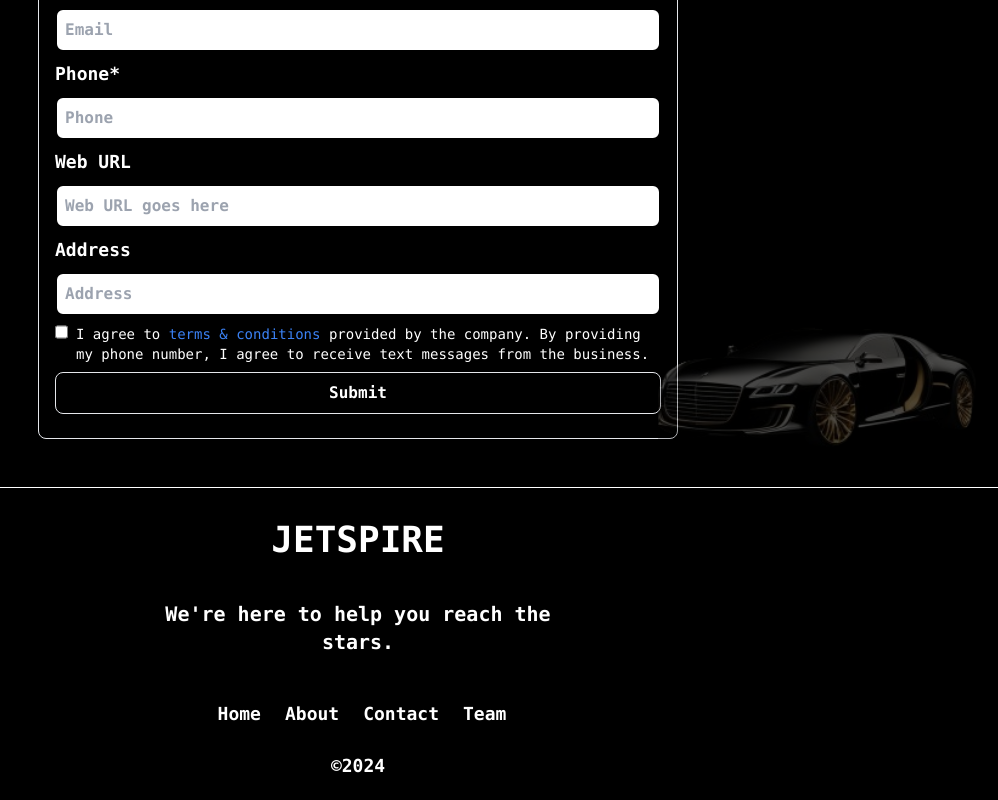
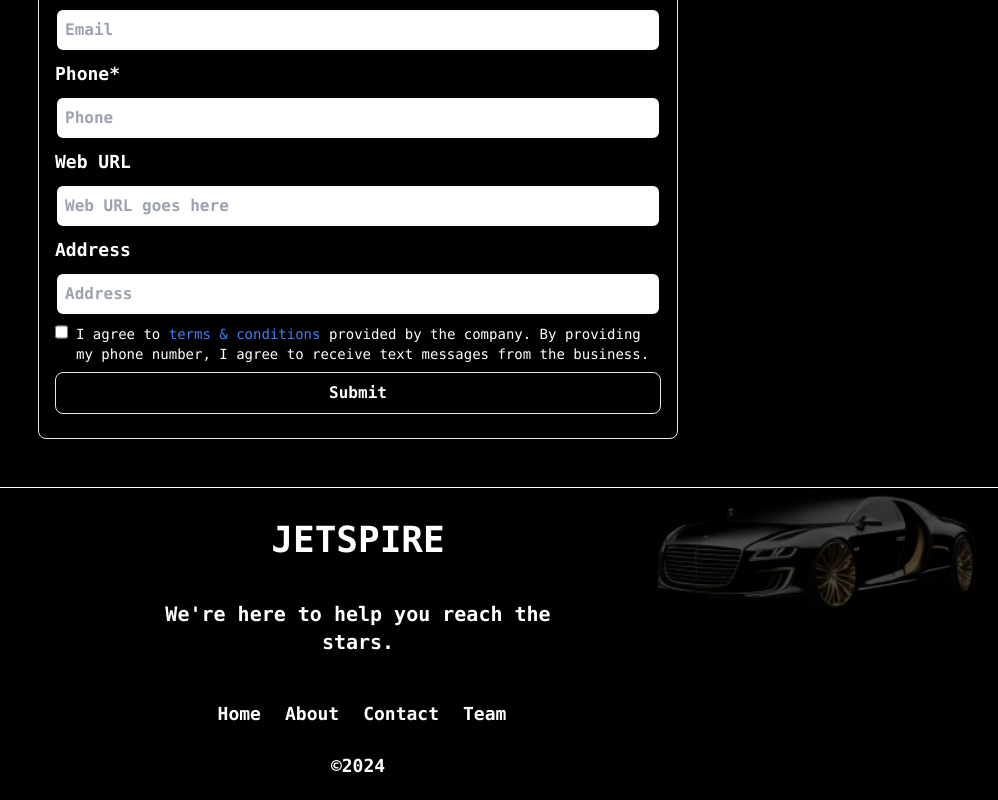
Before and after one commit to Dejnyyy/JetSpire, a Next.js app: page /contact in a window 1280 px wide. Shown: the part 1121-1921 px from the top of the page, without its empty margins (282-1280 px from the left). Built offline with nearby package versions, Linux system fonts and the light colour scheme.

Commit message:
auticka by mely autickovat :D

```diff
--- a/src/pages/about.tsx
+++ b/src/pages/about.tsx
@@ -103,7 +103,7 @@ export default function About() {
 					<Image
 				src="/luxurcar2-Recovered.png"
 				alt="Luxury bg"
-				className="absolute left-5  w-1/4  opacity-30 z-30"
+				className="absolute right-5  w-1/4  opacity-30 z-30"
 				width={1200}
 				height={1200}
 			/>
--- a/src/pages/contact.tsx
+++ b/src/pages/contact.tsx
@@ -75,21 +75,24 @@ export default function Home() {
 								provided by the company. By providing my phone number, I agree to receive text messages
 								from the business.
 							</p>
-							<Image
-				src="/luxuryejo.png"
-				alt="Luxury bg"
-				className="absolute right-5  w-1/4  opacity-30 z-30"
-				width={1200}
-				height={1200}
-			/>
+
 						</div>
 						<input
 							type="submit"
 							value="Submit"
 							className="my-2 cursor-pointer rounded-lg border bg-black p-2 font-extrabold text-white"
 						/>
+
 					</form>
+					<Image
+				src="/luxuryejo.png"
+				alt="Luxury bg"
+				className="absolute right-5 w-1/2 lg:w-1/4  opacity-30 z-30"
+				width={1200}
+				height={1200}
+			/>
 				</div>
+
 			</section>
 			<Footer />
 		</div>
--- a/src/pages/team.tsx
+++ b/src/pages/team.tsx
@@ -8,7 +8,13 @@ export default function Team() {
 		<div className="bg-black">
 			<Navbar />
 			<Logo sitename="Team" />
-
+			<Image
+				src="/luxurylamb.png"
+				alt="Luxury bg"
+				className="absolute right-5 w-1/2 lg:w-1/4 lg:bottom-4 opacity-30 z-30"
+				width={1200}
+				height={1200}
+			/>
 			<section className="h-auto font-mono bg-black py-8">
 				<div className="text-center sm:mx-1 md:mx-12 lg:mx-24 xl:mx-12">
 					<h1 className="  text-2xl font-semibold text-white sm:text-4xl  md:text-4xl lg:text-6xl">Team</h1>
@@ -61,13 +67,7 @@ export default function Team() {
 				</div>
 
 			</section>
-			<Image
-				src="/luxurylamb.png"
-				alt="Luxury bg"
-				className="absolute right-5 w-1/4 bottom-4 opacity-30 z-30"
-				width={1200}
-				height={1200}
-			/>
+
 			<Footer />
 		</div>
 	);
```
